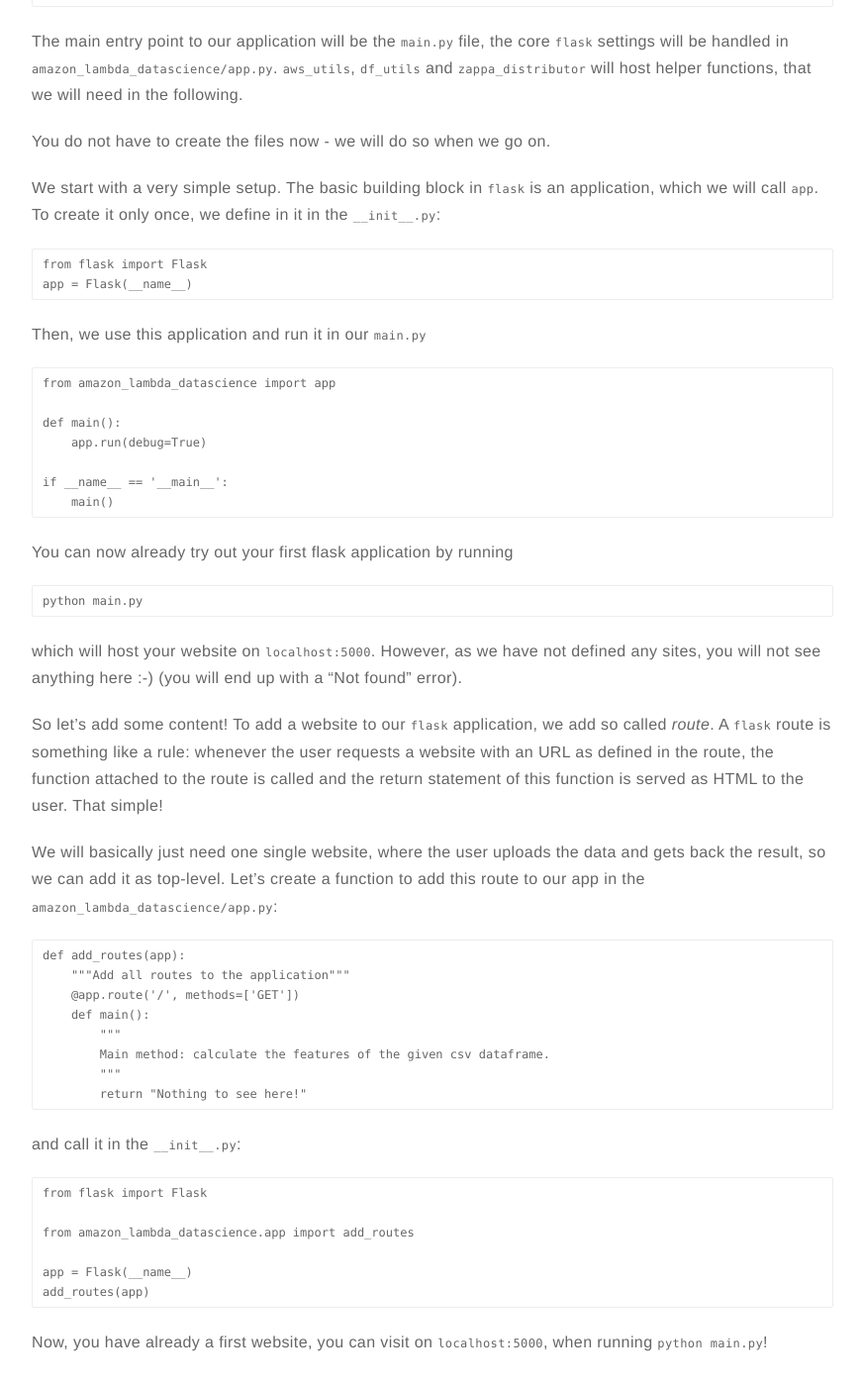
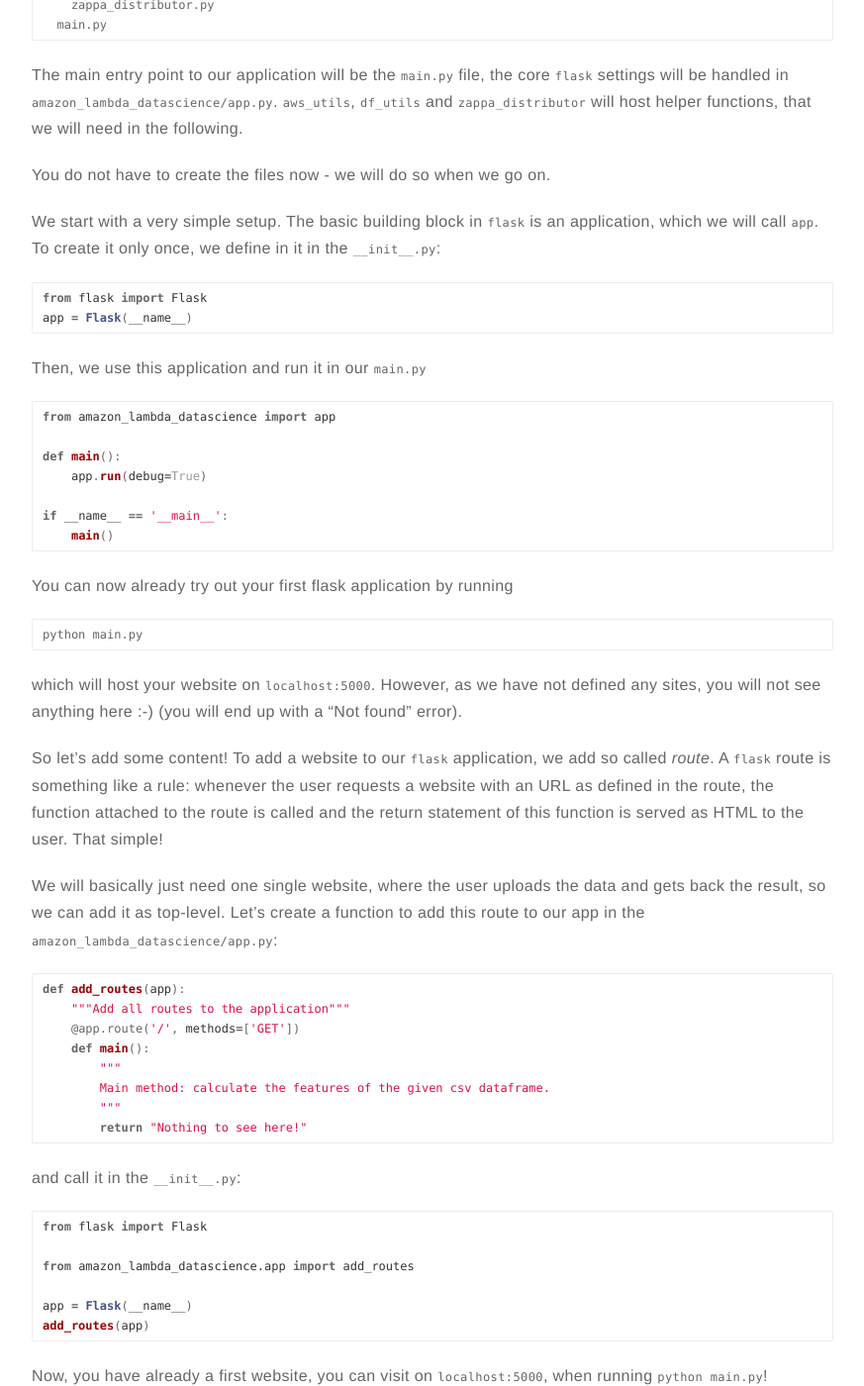
Before and after one commit to nils-braun/nils-braun.github.io, a Jekyll site: the page built from _posts/2017-08-26-amazon-lambda-and-map.md, in a window 1280 px wide and 1400 px high, scrolled down 2926 px. Shown: the whole window at 99% size, without its empty margins (203-1076 px from the left). Built offline with Jekyll 4.4.1, drawn with Linux system fonts in a browser that asks for light colours; emoji names are drawn with the system emoji font; comment, search, counter and statistics services are not loaded; some of the changed text lies outside the part shown.

Commit message:
Renamed title and use code highlighting

```diff
--- a/_posts/2017-08-26-amazon-lambda-and-map.md
+++ b/_posts/2017-08-26-amazon-lambda-and-map.md
@@ -100,6 +100,7 @@ Let's start by installing `flask` and `zappa` into our virtual environment:
 
     pip install zappa flask
 
+
 The project structure will be as following:
 
     amazon-lambda-datascience
@@ -120,18 +121,22 @@ You do not have to create the files now - we will do so when we go on.
 We start with a very simple setup. The basic building block in `flask` is an application, which we will call
 `app`. To create it only once, we define in it in the `__init__.py`:
 
-    from flask import Flask
-    app = Flask(__name__)
+{% highlight python %}
+from flask import Flask
+app = Flask(__name__)
+{% endhighlight %}
 
 Then, we use this application and run it in our `main.py`
 
-    from amazon_lambda_datascience import app
+{% highlight python %}
+from amazon_lambda_datascience import app
 
-    def main():
-        app.run(debug=True)
+def main():
+    app.run(debug=True)
 
-    if __name__ == '__main__':
-        main()
+if __name__ == '__main__':
+    main()
+{% endhighlight %}
 
 You can now already try out your first flask application by running
 
@@ -149,23 +154,27 @@ We will basically just need one single website, where the user uploads the data
 result, so we can add it as top-level. Let's create a function to add this route to our app in the
 `amazon_lambda_datascience/app.py`:
 
-    def add_routes(app):
-        """Add all routes to the application"""
-        @app.route('/', methods=['GET'])
-        def main():
-            """
-            Main method: calculate the features of the given csv dataframe.
-            """
-            return "Nothing to see here!"
+{% highlight python %}
+def add_routes(app):
+    """Add all routes to the application"""
+    @app.route('/', methods=['GET'])
+    def main():
+        """
+        Main method: calculate the features of the given csv dataframe.
+        """
+        return "Nothing to see here!"
+{% endhighlight %}
 
 and call it in the `__init__.py`:
 
-    from flask import Flask
+{% highlight python %}
+from flask import Flask
 
-    from amazon_lambda_datascience.app import add_routes
+from amazon_lambda_datascience.app import add_routes
 
-    app = Flask(__name__)
-    add_routes(app)
+app = Flask(__name__)
+add_routes(app)
+{% endhighlight %}
 
 Now, you have already a first website, you can visit on `localhost:5000`, when running `python main.py`!
 
@@ -188,7 +197,9 @@ as told by `zappa` to upload your project into Amazon AWS.
 
 If you are using python 2.7 from the debian repository, chances are very high you are running into an error here:
 
-    SSLError: HTTPSConnectionPool(host='<cour URL>', port=443): Max retries exceeded with url: /dev (Caused by SSLError(SSLError(1, '_ssl.c:510: error:14077410:SSL routines:SSL23_GET_SERVER_HELLO:sslv3 alert handshake failure'),))
+    SSLError: HTTPSConnectionPool(host='<cour URL>', port=443):
+    Max retries exceeded with url: /dev (Caused by SSLError(SSLError(1, '_ssl.c:510: error:14077410:SSL
+    routines:SSL23_GET_SERVER_HELLO:sslv3 alert handshake failure'),))
 
 The reason for this is, that `zappa` wants to test if your application is running and needs to do an HTTPS request for this. However, the python 2.7 in the
 debian repository has no support for SSL - so this fails. Do not worry! Everything else worked like a charm and your application
```
Also changed, not shown: other parts of _posts/2017-08-26-amazon-lambda-and-map.md (+1 -1 lines).
